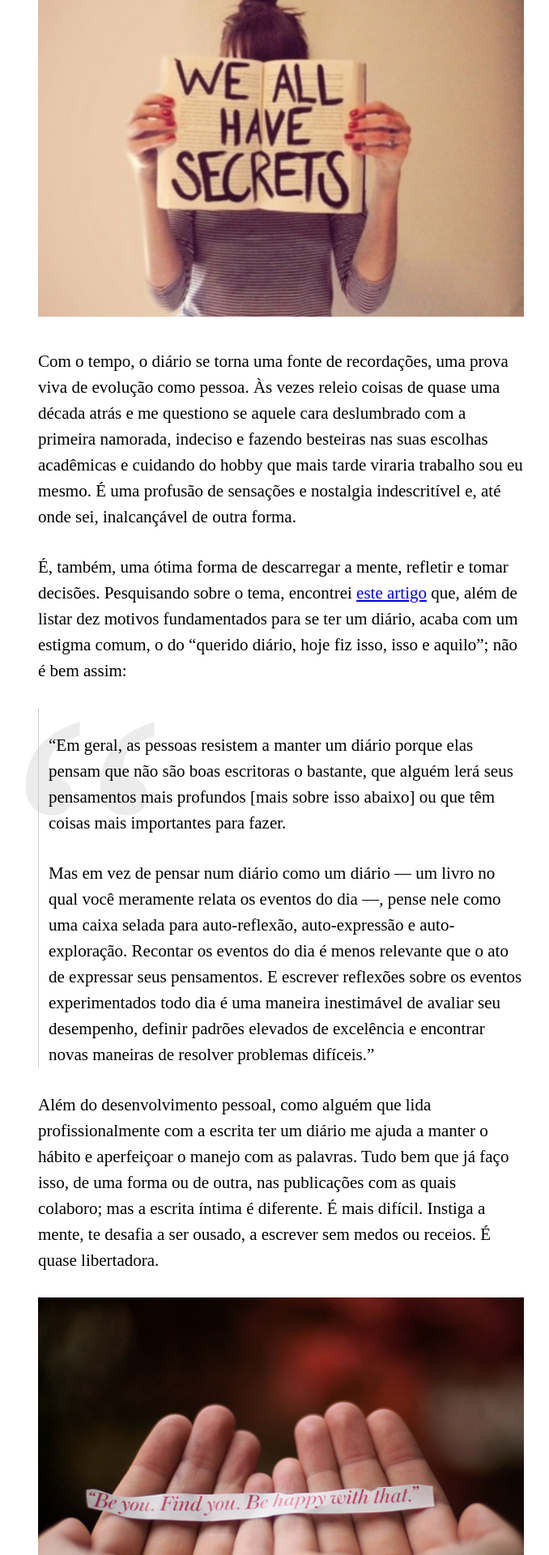
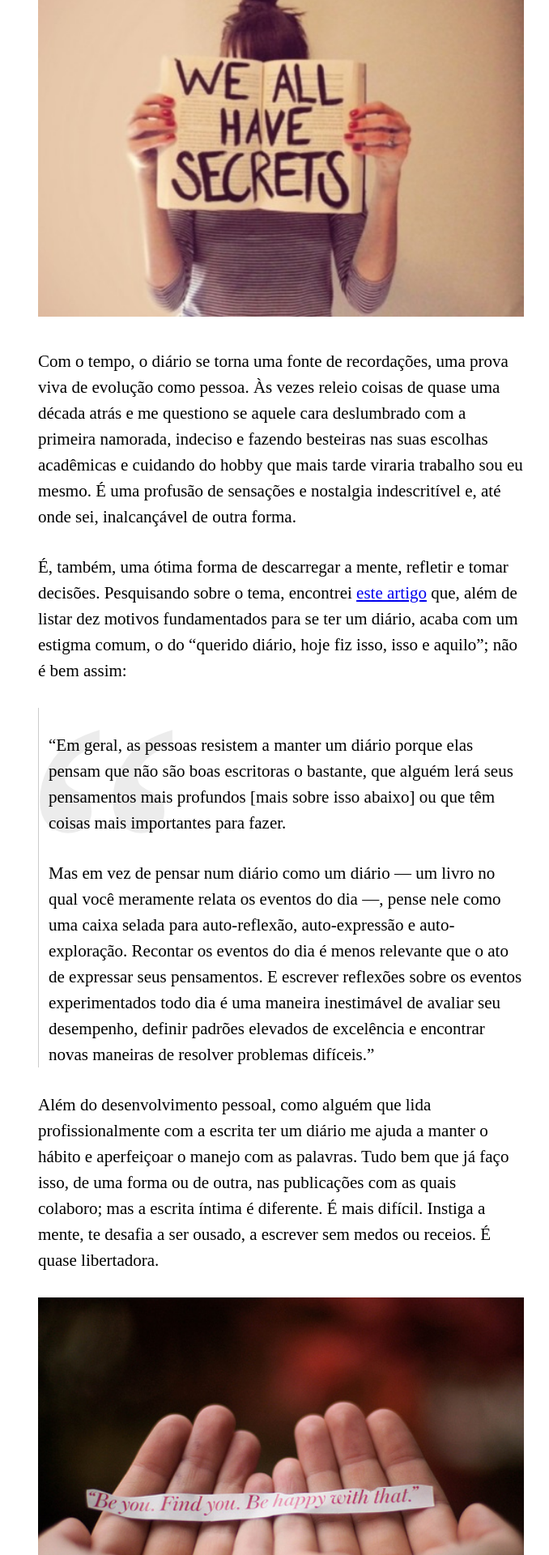
Before and after one commit to rghedin/rghedin.github.io, a Jekyll site: the page built from index.html, in a window 1280 px wide. Shown: the part 801-2721 px from the top of the page at 81% size, without its empty margins (293-971 px from the left). Built offline with Jekyll 4.4.1, drawn with Linux system fonts in a browser that asks for light colours; the list of posts is cut into pages by our own code.

Commit message:
Correções no CSS da aspa sombreada no fundo de posts de citação

```diff
--- a/_includes/head.html
+++ b/_includes/head.html
@@ -117,12 +117,13 @@
     content: "\201C";
     display: block;
     font-size: 450px;
-    left: -50px;
-    top: 150px;
+    left: -36px;
+    top: 160px;
     position: relative;
     height: 0;
     opacity: .07;
     z-index: -999;
+    font-family: Georgia, serif;
   }
   b, strong {
     font-weight: 700;
```
